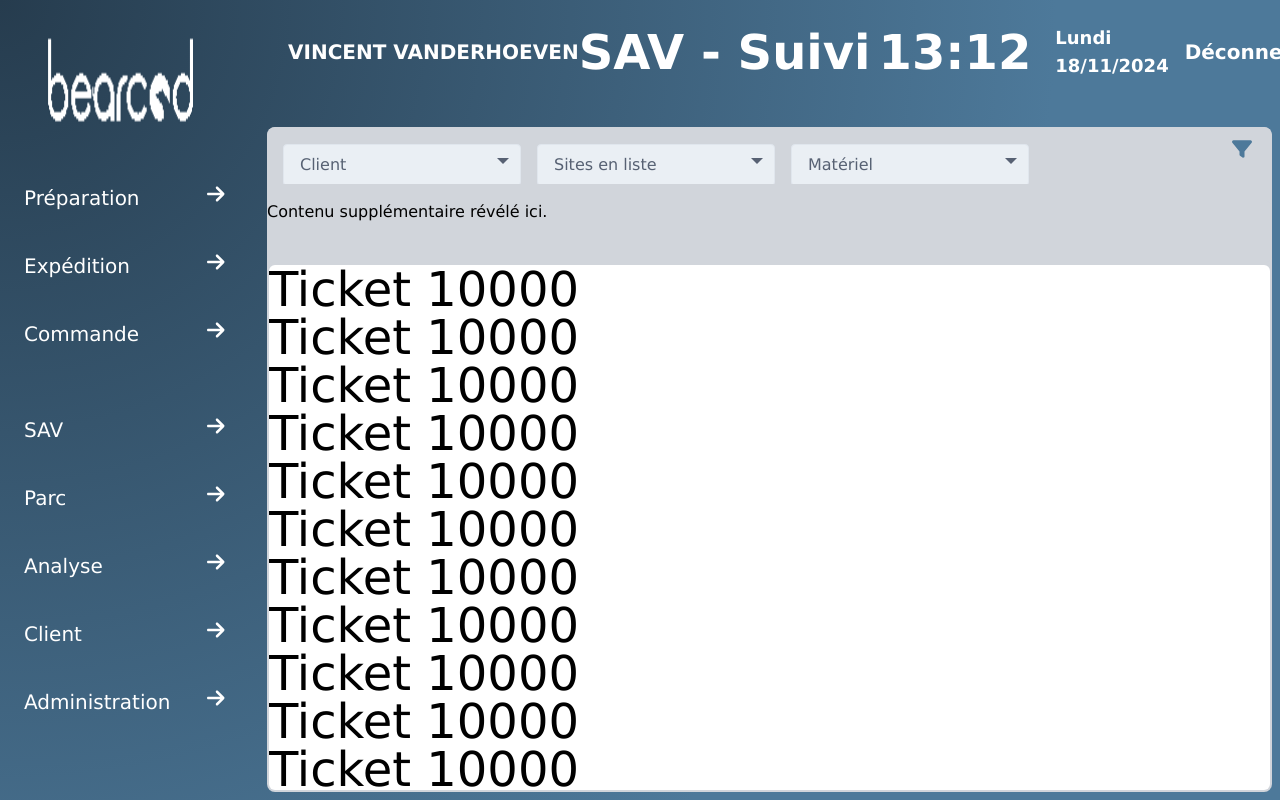
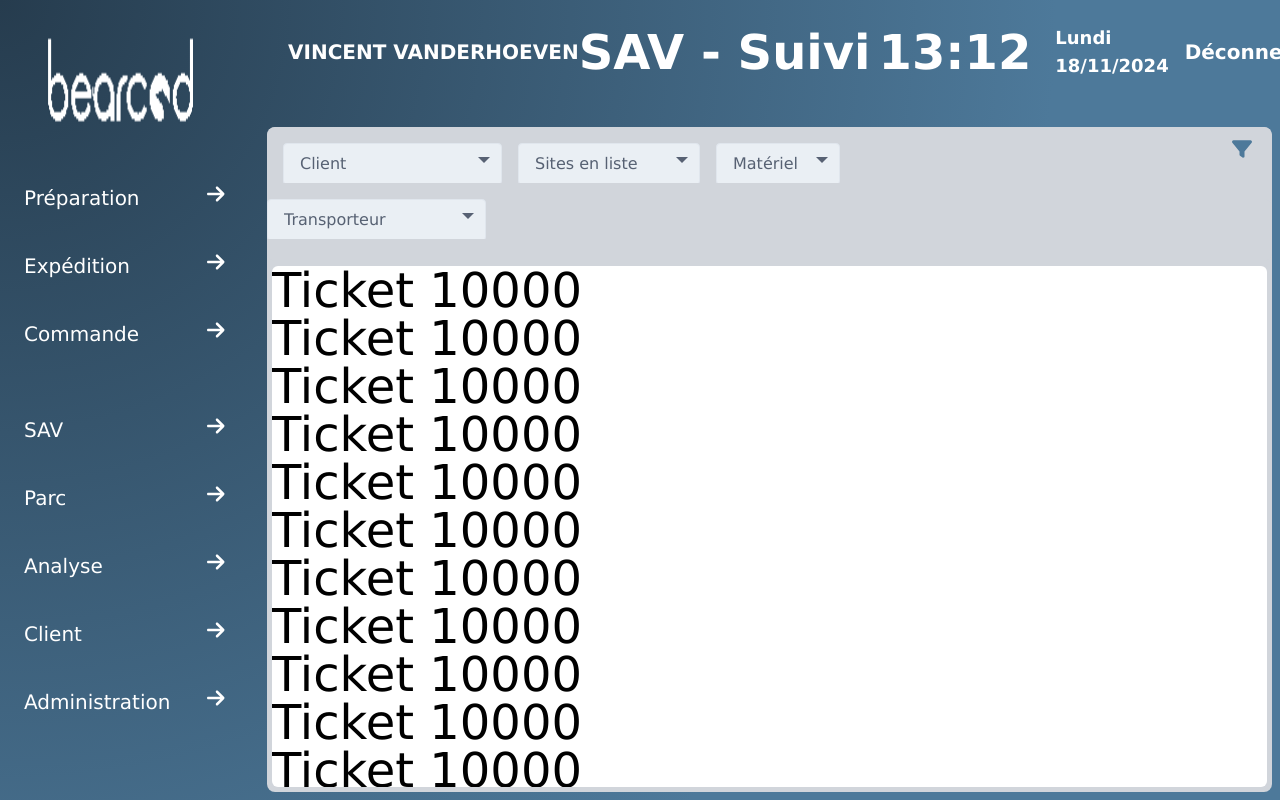
Before and after one commit to Loddfafnir12/MaquetteExtranet, a React (Vite) app: page / in a window 1280 px wide. Both pictures are taken after a click on the button 1242 px from the left and 149 px from the top of the page. Built offline with nearby package versions, Linux system fonts and the light colour scheme; the HTML template or start-up script is replaced by a standard one.

Commit message:
le caca du cul

```diff
--- a/src/components/Appcontainer/Appcontainer.css
+++ b/src/components/Appcontainer/Appcontainer.css
@@ -11,7 +11,7 @@
 .Contenu-Contenu {
   @apply bg-white rounded-md overflow-auto text-5xl mx-2 transition-all ease-in-out; /* Transition fluide */
   flex-grow: 1; /* L'enfant remplit l'espace restant de son parent */
-  margin: 2px; /* Espacement interne */
+  margin: 5px; /* Espacement interne */
   opacity: 1;
 }
 
--- a/src/components/Appcontainer/Appcontainer.jsx
+++ b/src/components/Appcontainer/Appcontainer.jsx
@@ -11,6 +11,7 @@ const Appcontainer = () => {
   const [selectedOption, setSelectedOption] = useState('');
   const [selectedOption2, setSelectedOption2] = useState('');
   const [selectedOption3, setSelectedOption3] = useState('');
+  const [selectedOption4, setSelectedOption4] = useState('');
 
   // Nouvel état pour l'ouverture/fermeture des `select-wrapper`
   const [openSelectIndex, setOpenSelectIndex] = useState(null);
@@ -25,6 +26,9 @@ const Appcontainer = () => {
 
   const handleFilterChange3 = (event) => {
     setSelectedOption3(event.target.value);
+  };
+  const handleFilterChange4 = (event) => {
+    setSelectedOption4(event.target.value);
   };
 
   // Références
@@ -87,9 +91,9 @@ const Appcontainer = () => {
               onChange={handleFilterChange}
             >
               <option value="">Client</option>
-              <option value="option1">Le caca du cul qui pue</option>
-              <option value="option2">Option 2</option>
-              <option value="option3">Option 3</option>
+              <option value="option1">CHRONODRIVE</option>
+              <option value="option2">Supermarché Match</option>
+              <option value="option3">Boulanger</option>
             </select>
           </div>
           <div
@@ -104,9 +108,9 @@ const Appcontainer = () => {
               onChange={handleFilterChange2}
             >
               <option value="">Sites en liste</option>
-              <option value="option1">Le caca du cul qui pue</option>
-              <option value="option2">Option 2</option>
-              <option value="option3">Option 3</option>
+              <option value="option1">1001_MARCQ</option>
+              <option value="option2">302 - Tourcoing</option>
+              <option value="option3">F0508 - Paris</option>
             </select>
           </div>
           <div
@@ -121,9 +125,9 @@ const Appcontainer = () => {
               onChange={handleFilterChange3}
             >
               <option value="">Matériel</option>
-              <option value="option1">Le caca du cul qui pue</option>
-              <option value="option2">Option 2</option>
-              <option value="option3">Option 3</option>
+              <option value="option1">TC52X</option>
+              <option value="option2">DS2278</option>
+              <option value="option3">ZQ610</option>
             </select>
           </div>
         </div>
@@ -138,7 +142,27 @@ const Appcontainer = () => {
         id="hiddenContent"
         className={`hiddenContent ${isHiddenContentVisible ? "visible" : ""}`}
       >
-        <p>Contenu supplémentaire révélé ici.</p>
+        <div className="filter-box">
+          <div
+            className={`select-wrapper ${
+              openSelectIndex === 3 ? "open" : "closed"
+            }`}
+            onClick={() => toggleSelectWrapper(3)}
+          >
+            <select
+              className="select"
+              value={selectedOption4}
+              onChange={handleFilterChange4}
+            >
+              <option value="">Transporteur</option>
+              <option value="option1">CHRONODRIVE</option>
+              <option value="option2">Supermarché Match</option>
+              <option value="option3">Boulanger</option>
+            </select>
+          </div>
+          </div>
+
+
       </div>
 
 
```
